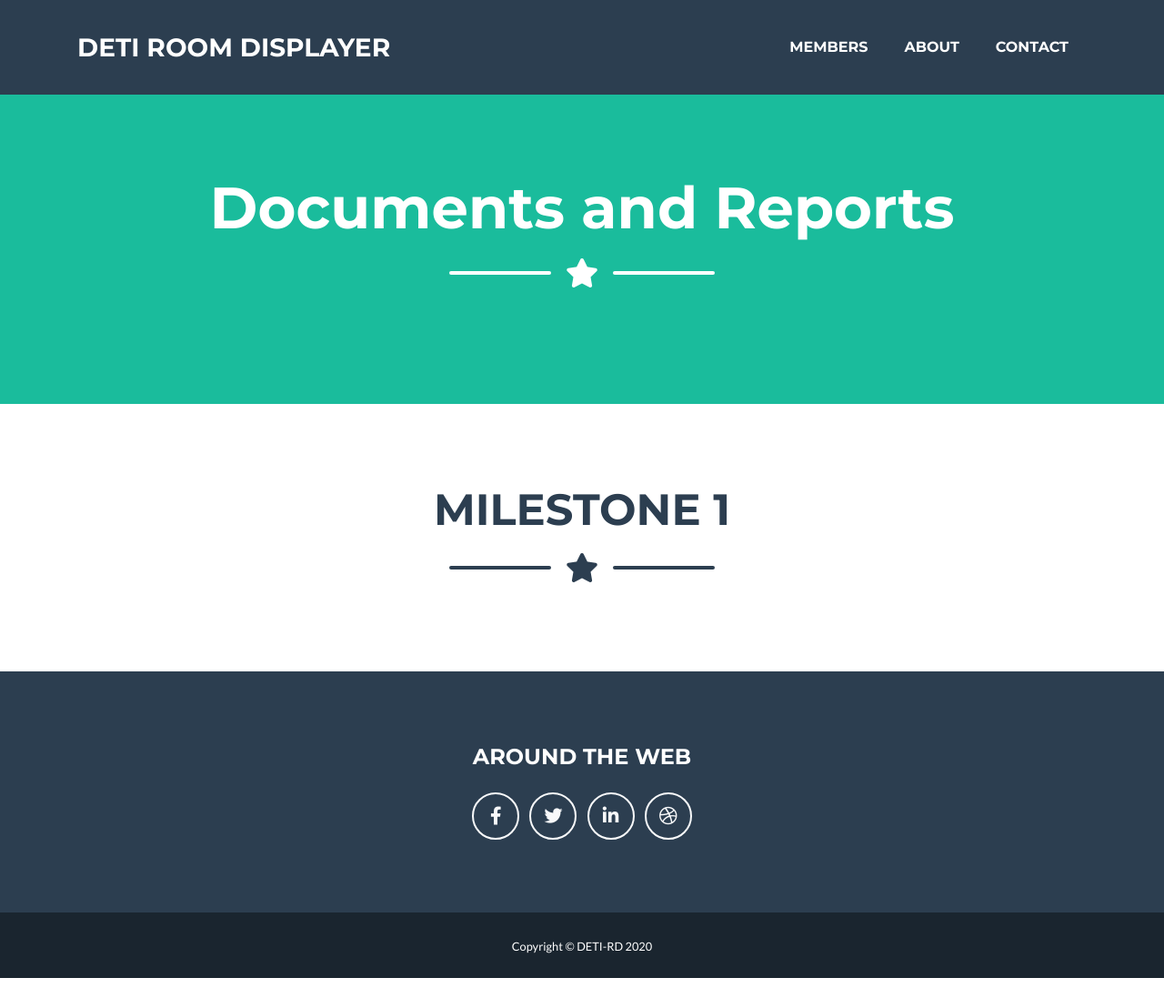
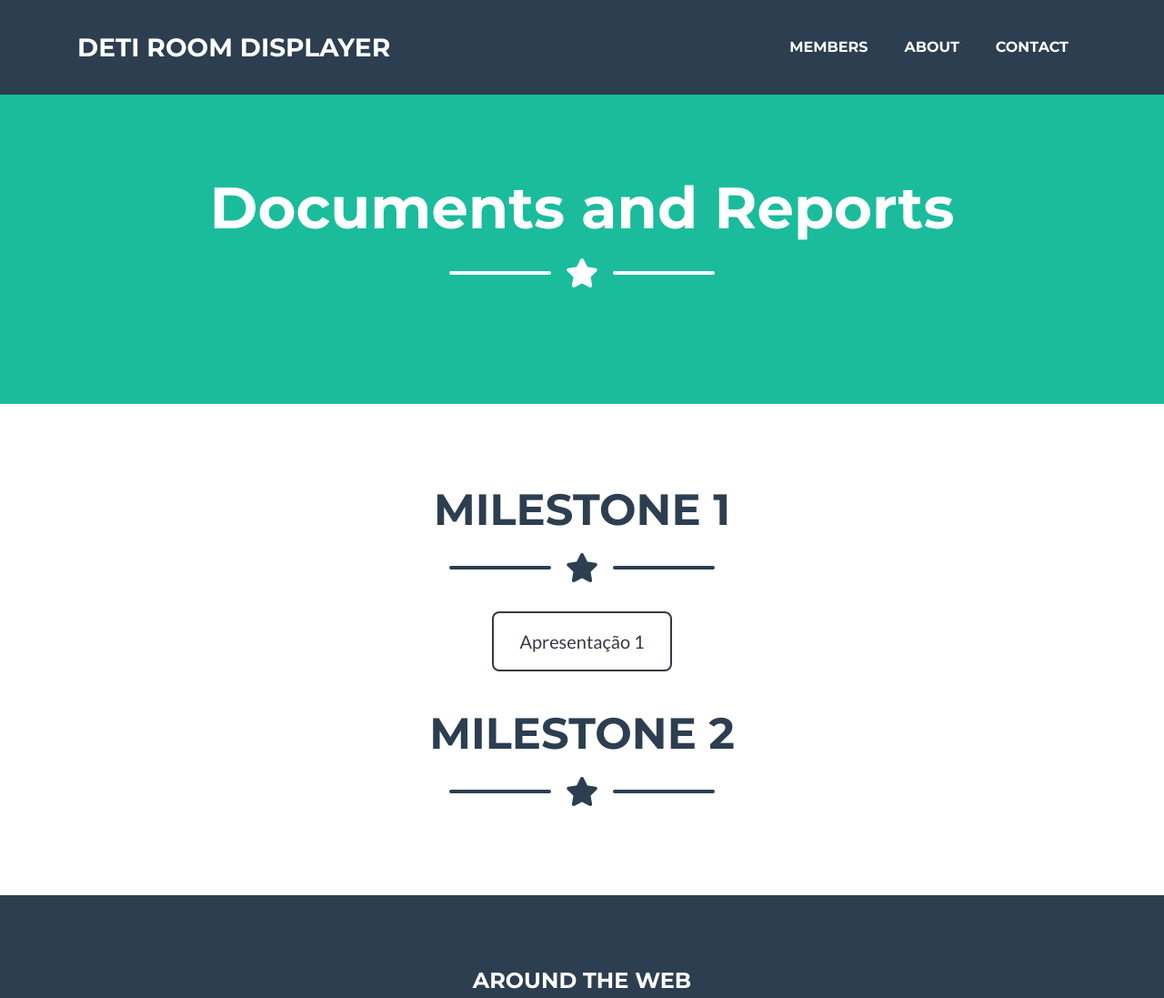
Before and after one commit to RodrigoSantosgit/DETI_Room_Displayer, a website with bundled scripts: page docs_reports.html in a window 1280 px wide. Shown: the top 1097 px of the page at 91% size. Before the commit the page ends 1075 px from the top, so only its background shows below. Built offline with nearby package versions, Linux system fonts and the light colour scheme.

Commit message:
further implementations

```diff
--- a/docs_reports.html
+++ b/docs_reports.html
@@ -81,7 +81,25 @@
         <div class="divider-custom-line"></div>
       </div>
 
+      <div class="text-center mt-4">
+        <a class="btn btn-xl btn-outline-dark" href="#">
+          Apresentação 1
+        </a>
+      </div>
 
+      </br>
+      </br>
+      <!-- Portfolio Section Heading -->
+      <h2 class="page-section-heading text-center text-uppercase text-secondary mb-0">Milestone 2</h2>
+
+      <!-- Icon Divider -->
+      <div class="divider-custom">
+        <div class="divider-custom-line"></div>
+        <div class="divider-custom-icon">
+          <i class="fas fa-star"></i>
+        </div>
+        <div class="divider-custom-line"></div>
+      </div>
 
     </div>
   </section>
```
